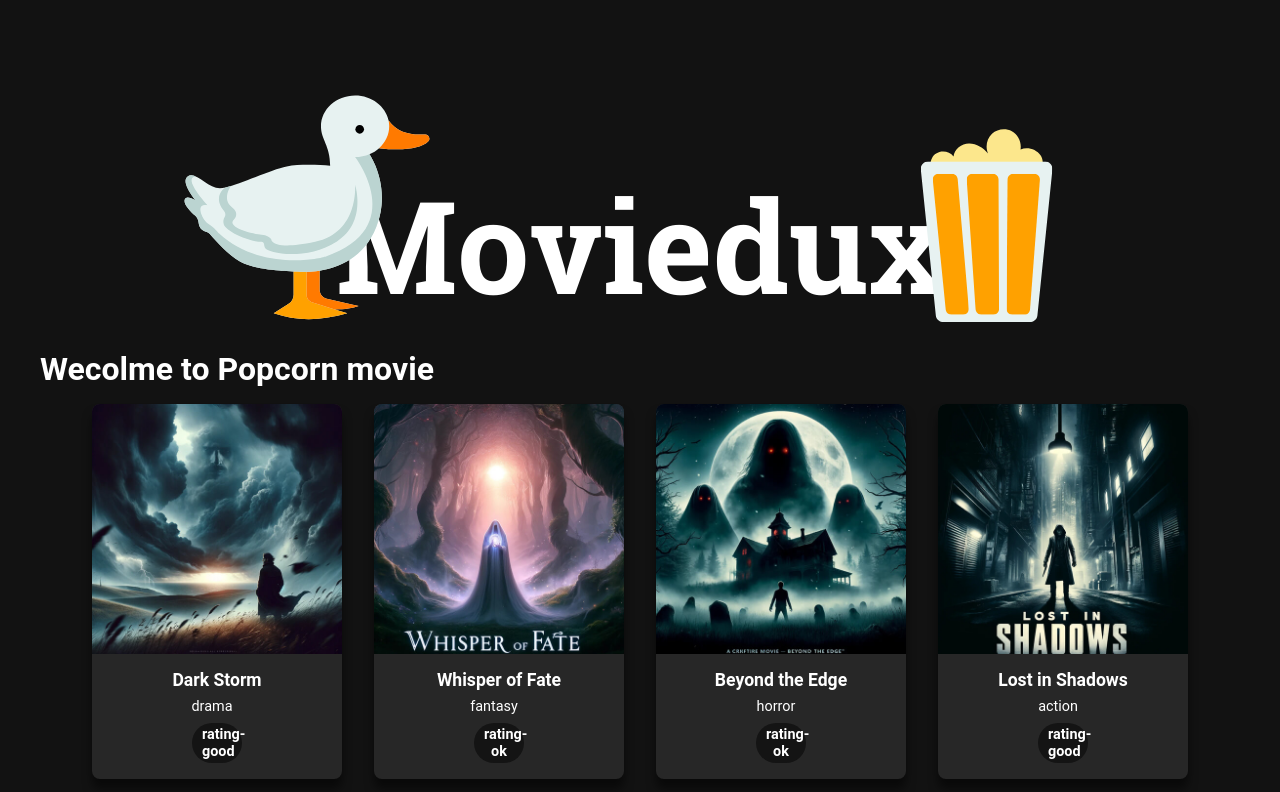
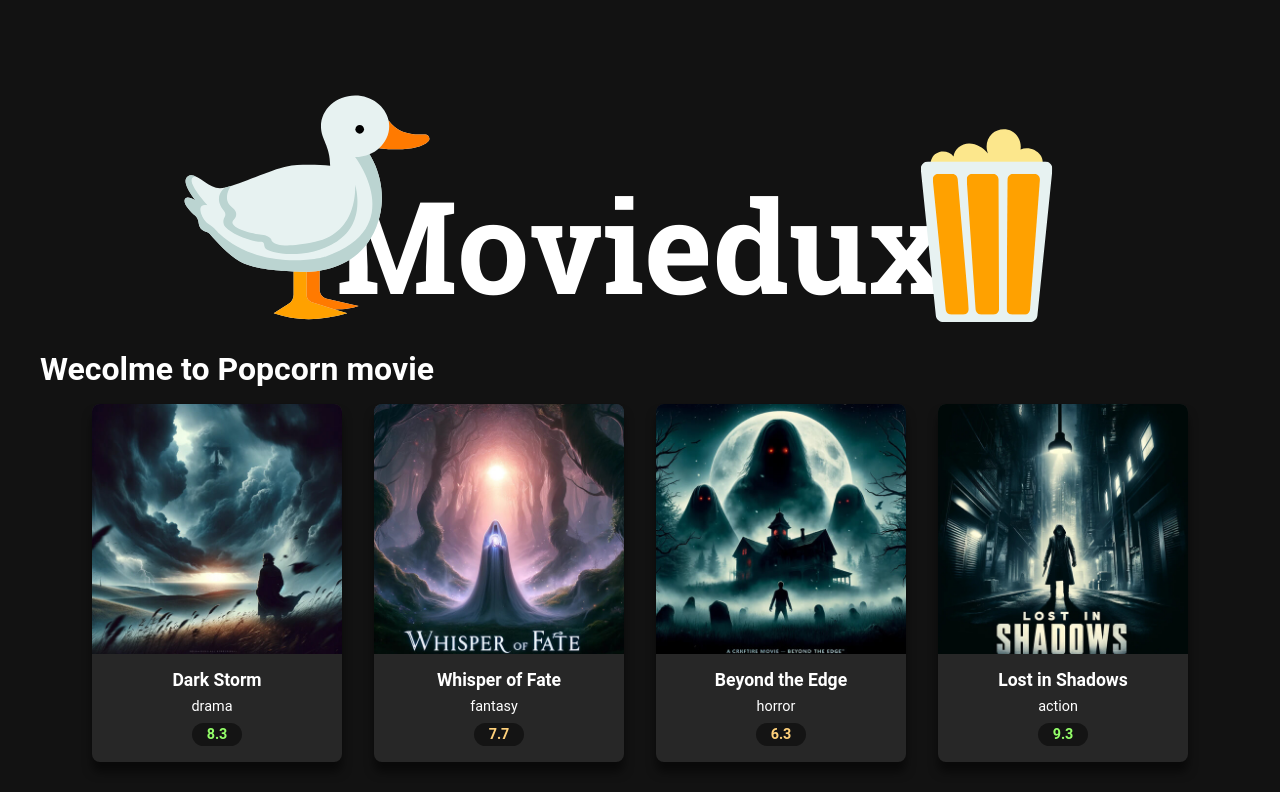
Before and after one commit to VarunHarinath/movieWeb-CS, a React (Vite) app: page / in a window 1280 px wide. Shown: the top 792 px of the page. Built offline with nearby package versions, Linux system fonts and the light colour scheme.

Commit message:
Update to rating car

```diff
--- a/src/components/MovieCard.jsx
+++ b/src/components/MovieCard.jsx
@@ -13,7 +13,9 @@ const MovieCard = ({ movie }) => {
         <div className="movie-card-info">
           <h3 className="movie-card-title">{movie.title}</h3>
           <p className="movie-card-genre">{movie.genre}</p>
-          <p className="movie-card-rating">{getRating(movie.rating)}</p>
+          <p className={`movie-card-rating ${getRating(movie.rating)}`}>
+            {movie.rating}
+          </p>
         </div>
       </div>
     </>
```
